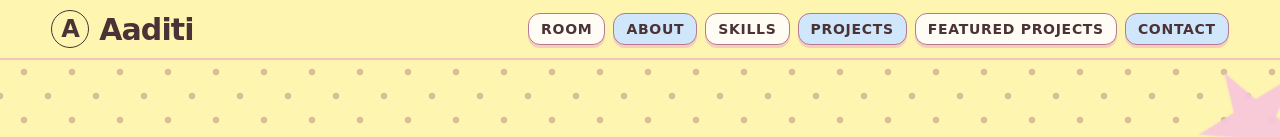
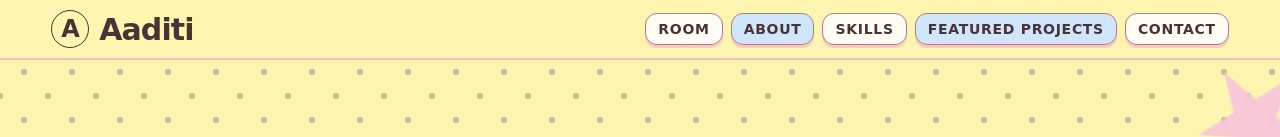
Before and after one commit to aadi-eee/portfolio, a plain HTML site: page index.html in a window 1280 px wide. Shown: the top 137 px of the page. Drawn offline with nearby package versions, Linux system fonts and the light colour scheme; grey boxes are pictures that could not be loaded; a web font is replaced by a local one.

Commit message:
Remove projects

```diff
--- a/index.html
+++ b/index.html
@@ -250,7 +250,7 @@ dialog[open]{animation:pop .25s ease-out}
 <symbol id="cat" viewBox="0 0 40 48"><path d="M30 44c8 0 9-9 4-12" fill="none" stroke="#e8934a" stroke-width="4" stroke-linecap="round"/><ellipse cx="20" cy="35" rx="11" ry="12" fill="#f4a95f"/><ellipse cx="20" cy="38" rx="6" ry="8" fill="#fff"/><path d="M10 14L8 4l9 5zM30 14l2-10-9 5z" fill="#3b3138"/><circle cx="20" cy="17" r="10" fill="#fff"/><path d="M10.5 12A10 10 0 0 1 20 7v10z" fill="#f4a95f"/><circle cx="16" cy="18" r="1.5" fill="#2b2328"/><circle cx="24" cy="18" r="1.5" fill="#2b2328"/><path d="M18.5 21.5h3L20 23z" fill="#e87aa0"/><path d="M9 17a11 11 0 0 1 22 0" fill="none" stroke="#2b2328" stroke-width="2.2"/><rect x="6.5" y="15" width="4" height="7" rx="2" fill="#2b2328"/><rect x="29.5" y="15" width="4" height="7" rx="2" fill="#2b2328"/></symbol>
 </defs></svg>
 
-<div class="nav" id="top"><a class="logo" href="#top"><i id="ini">A</i><span class="nm">Aaditi</span></a><nav aria-label="Main"><a href="#room">Room</a><a href="#about">About</a><a href="#skills">Skills</a><a href="#projects">Projects</a><a href="#projects">Featured projects</a><a href="#contact">Contact</a></nav></div>
+<div class="nav" id="top"><a class="logo" href="#top"><i id="ini">A</i><span class="nm">Aaditi</span></a><nav aria-label="Main"><a href="#room">Room</a><a href="#about">About</a><a href="#skills">Skills</a><a href="#projects">Featured projects</a><a href="#contact">Contact</a></nav></div>
 
 <header class="hero intro" id="hero">
   <i class="star" style="right:-18px;top:30px;--s:110px"></i>
```
